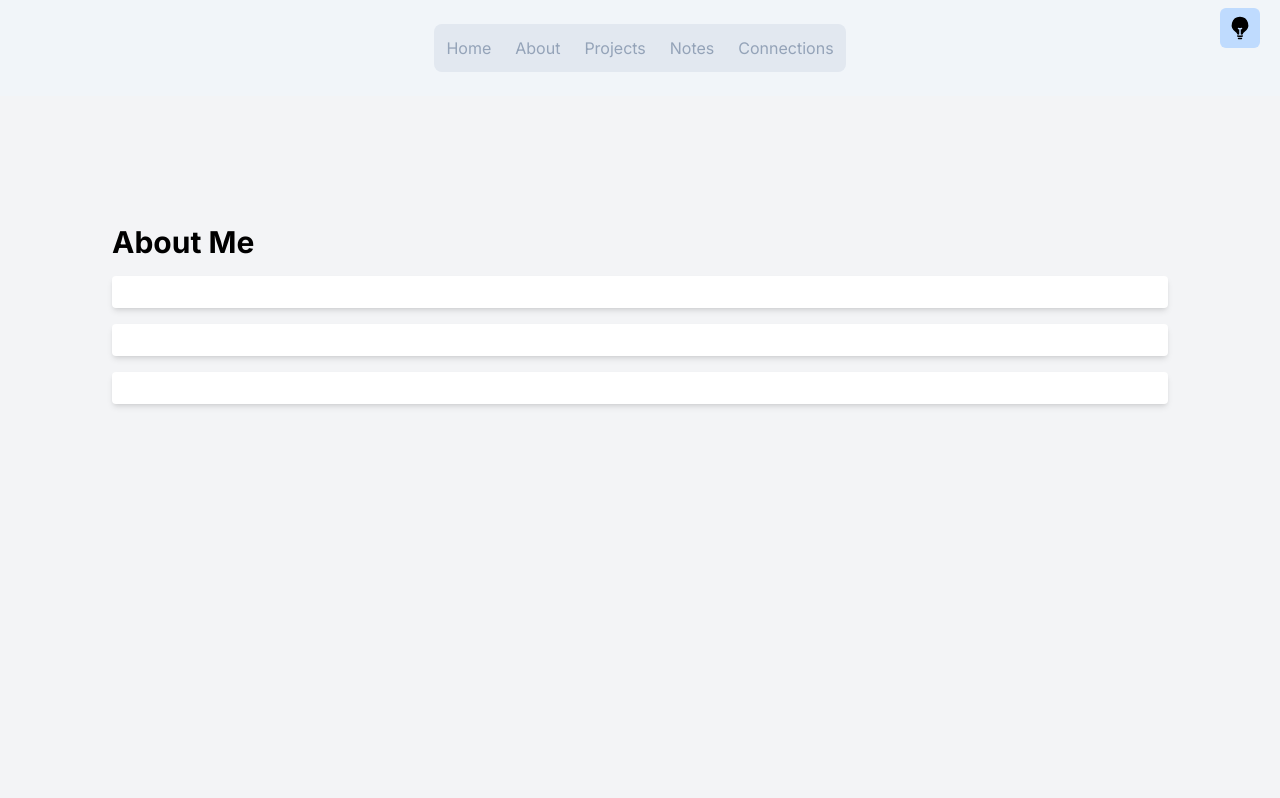
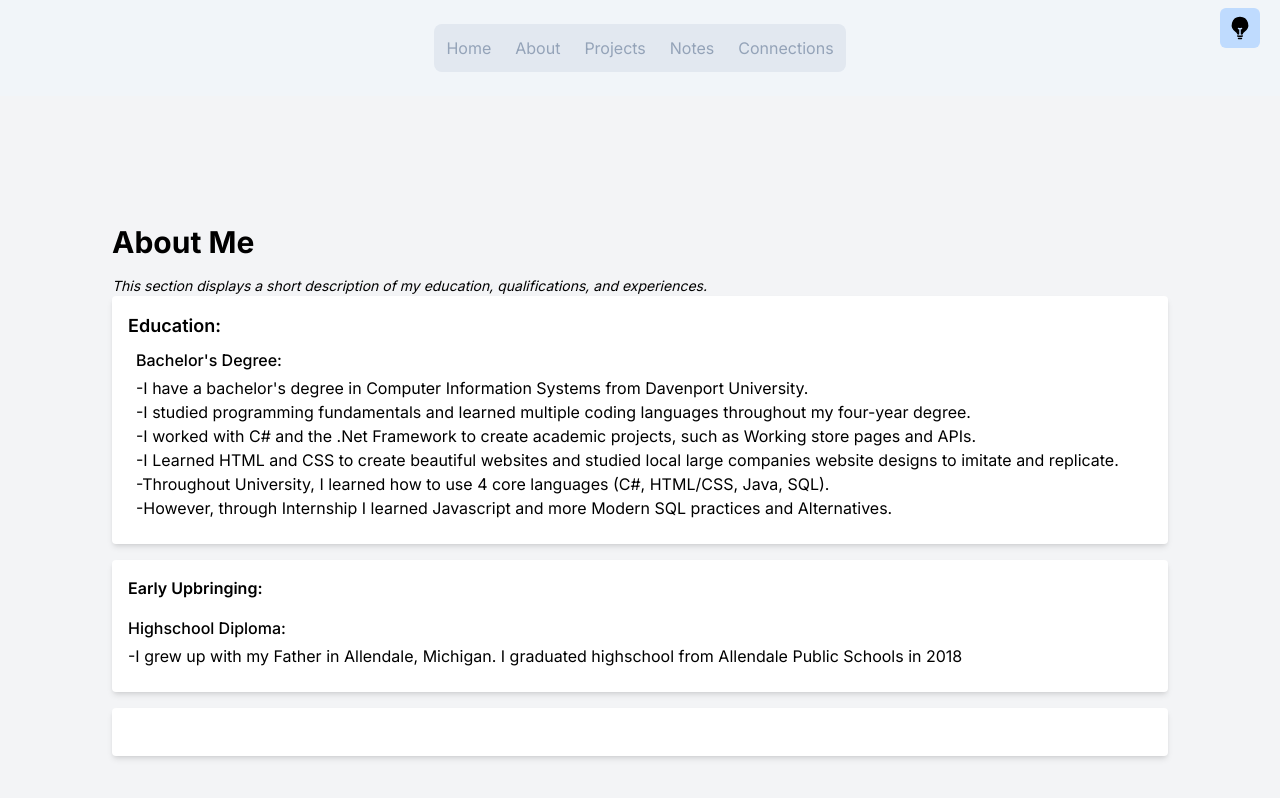
Before and after one commit to crossant123/portfolio-website, a Next.js app: page /about in a window 1280 px wide. Shown: the top 798 px of the page. Built offline with nearby package versions, Linux system fonts and the light colour scheme.

Commit message:
Commit: added my design structure for about page.

```diff
--- a/app/about/page.js
+++ b/app/about/page.js
@@ -7,16 +7,86 @@ function about() {
 				<h1 className="text-3xl font-bold mb-4 text-black dark:text-gray-300">
 					About Me
 				</h1>
-
+				<p className=" text-sm italic text-black dark:text-gray-300">
+					This section displays a short description of my education,
+					qualifications, and experiences.
+				</p>
 				<div className="grid grid-cols-1 md:grid-cols-1 lg:grid-cols-1 gap-4">
 					{/* Project 1 */}
-					<div className="bg-white dark:bg-slate-800 rounded shadow-md p-4"></div>
+					<div
+						className="bg-white dark:bg-slate-800 rounded shadow-md p-4"
+						id="timeline-container"
+					>
+						<div id="timeline-header">
+							{/* Think into adding icon next to header */}
+							<h2 className=" text-lg font-semibold text-black dark:text-gray-400">
+								Education:
+							</h2>
+							{/* Add date */}
+						</div>
+						<div className=" m-2" id="timeline-content">
+							{/* Add seperator details / design overarching timeline dots */}
+							<h3 className=" text-md font-medium mb-1">Bachelor's Degree:</h3>
+							<p>
+								-I have a bachelor's degree in Computer Information Systems from
+								Davenport University.
+								<br />
+								-I studied programming fundamentals and learned multiple coding
+								languages throughout my four-year degree.
+								<br />
+								-I worked with C# and the .Net Framework to create academic
+								projects, such as Working store pages and APIs.
+								<br />
+								-I Learned HTML and CSS to create beautiful websites and studied
+								local large companies website designs to imitate and replicate.
+								<br />
+								-Throughout University, I learned how to use 4 core languages
+								<span> (C#, HTML/CSS, Java, SQL).</span>
+								<br />
+								-However, through Internship I learned Javascript and more
+								Modern SQL practices and Alternatives.
+							</p>
+						</div>
+					</div>
 
 					{/* Project 2 */}
-					<div className="bg-white dark:bg-slate-800 rounded shadow-md p-4"></div>
+					<div
+						className="bg-white dark:bg-slate-800 rounded shadow-md p-4"
+						id="timeline-container"
+					>
+						<div id="timeline-header">
+							{/* Think into adding icon next to header */}
+							<h2 className=" text-2x1 font-semibold mb-4 text-black dark:text-gray-400">
+								Early Upbringing:
+							</h2>
+							{/* Add date */}
+						</div>
+						<div className=" mb-2" id="timeline-content">
+							{/* Add seperator details / design overarching timeline dots */}
+							<h3 className=" text-md font-medium mb-1">Highschool Diploma:</h3>
+							<p>
+								-I grew up with my Father in Allendale, Michigan. I graduated
+								highschool from Allendale Public Schools in 2018
+							</p>
+						</div>
+					</div>
 
 					{/* Project 3 */}
-					<div className="bg-white dark:bg-slate-800 rounded shadow-md p-4"></div>
+					<div
+						className="bg-white dark:bg-slate-800 rounded shadow-md p-4"
+						id="timeline-container"
+					>
+						<div id="timeline-header">
+							{/* Think into adding icon next to header */}
+							<h2 className=" text-2x1 font-semibold mb-4 text-black dark:text-gray-400"></h2>
+							{/* Add date */}
+						</div>
+						<div className=" mb-2" id="timeline-content">
+							{/* Add seperator details / design overarching timeline dots */}
+							<h3 className=" text-md font-medium mb-1"></h3>
+							<p></p>
+						</div>
+					</div>
 				</div>
 			</div>
 		</main>
```
